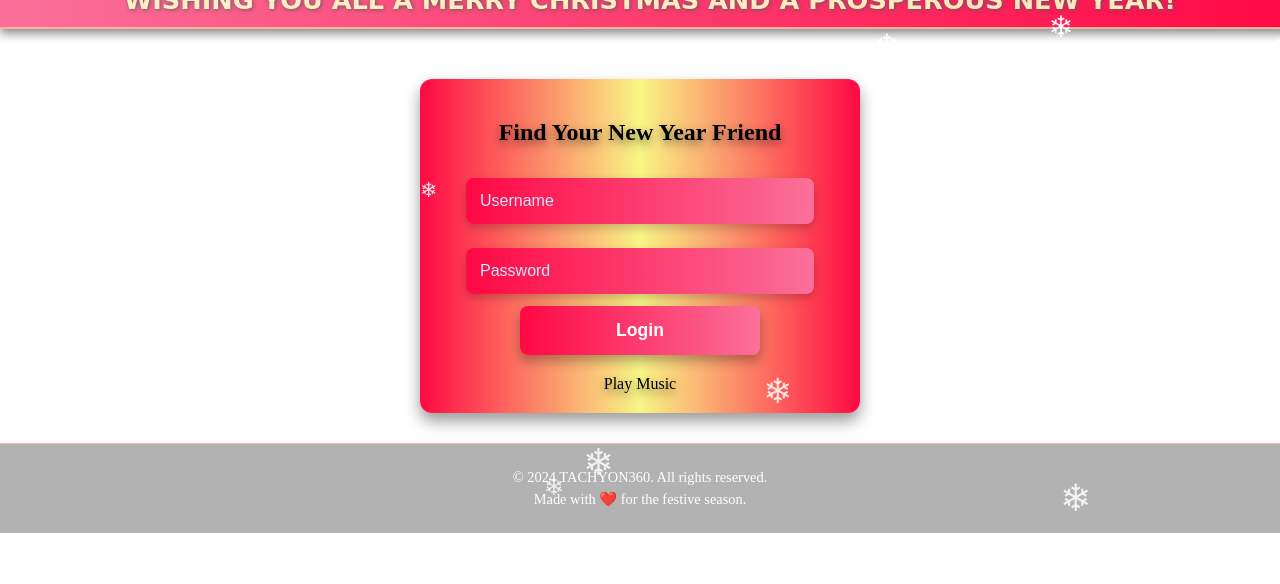
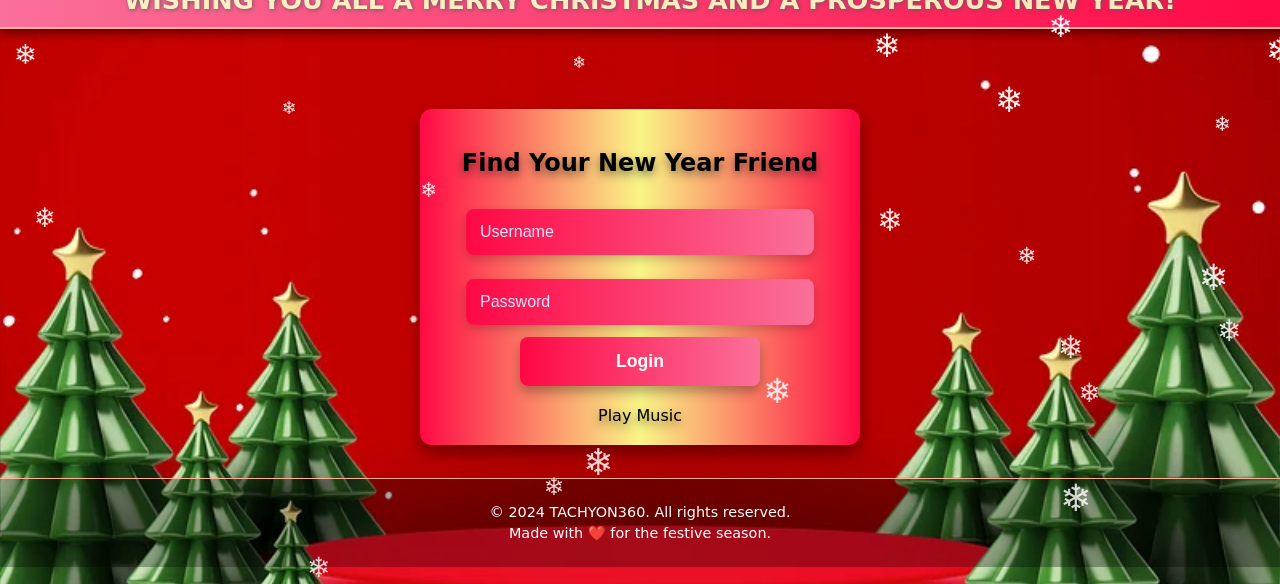
Before and after one commit to yoursecretsantafriend/santa, a plain HTML site: page index.html in a window 1280 px wide. Shown: the part 233-817 px from the top of the page. Drawn offline with Linux system fonts and the light colour scheme.

Commit message:
Update styles.css

```diff
--- a/styles.css
+++ b/styles.css
@@ -1,4 +1,4 @@
-d/* General Styles */
+/* General Styles */
 body {
     background-image: url('santabg.png'); /* Replace with your image file path */
     background-size: cover; /* Ensures the image covers the entire background */
```
